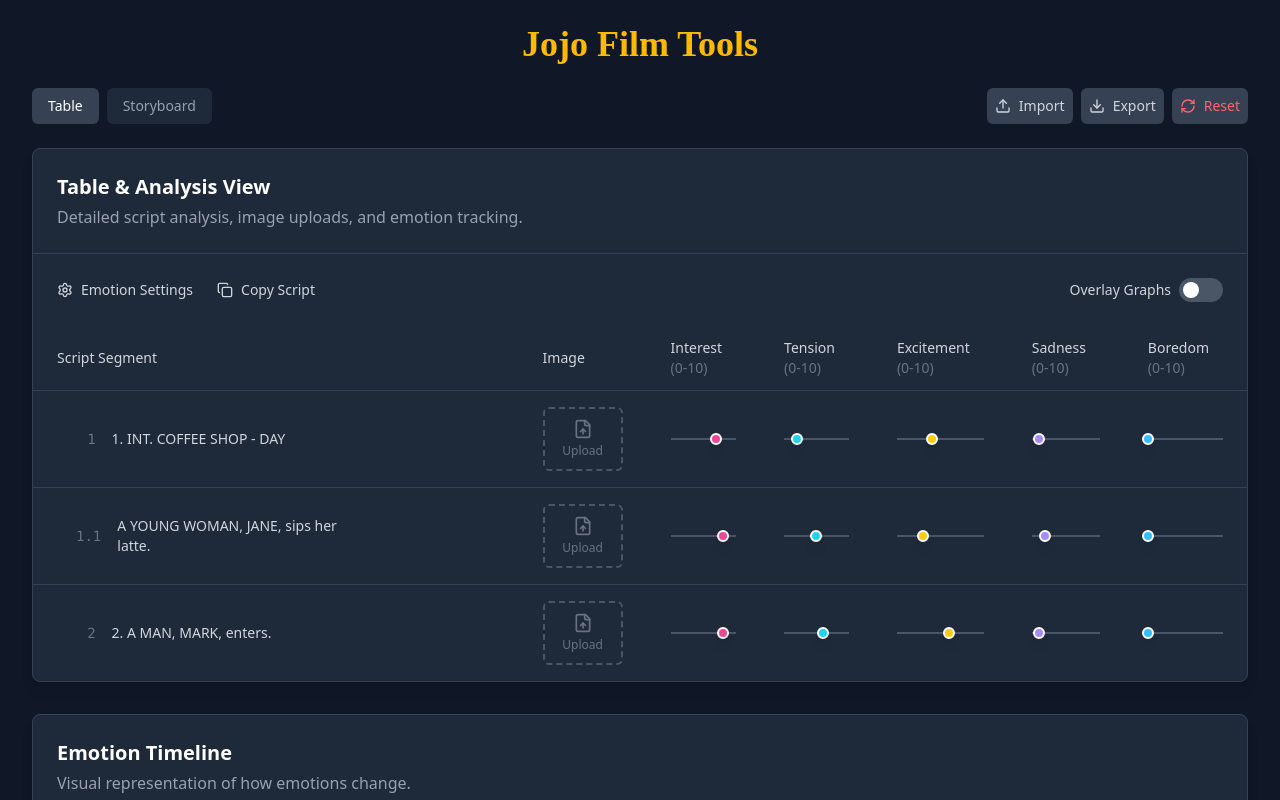
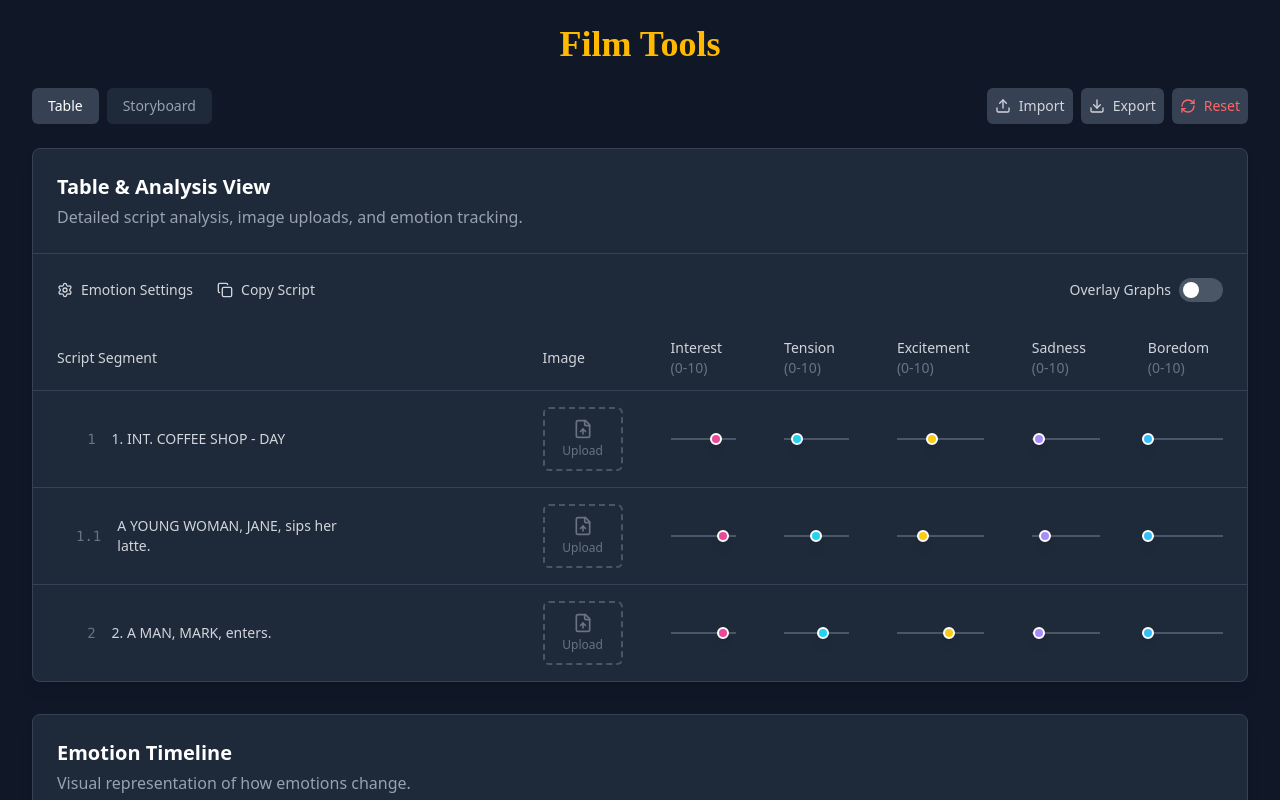
Before and after one commit to jojotaro1994/FilmTools, a Next.js app in the folder jojo-film-tools/: page / in a window 1280 px wide. Shown: the top 800 px of the page. Built offline with nearby package versions, Linux system fonts and the light colour scheme.

Commit message:
MA-0004: thank Jalex Rosa,remove my name

```diff
--- a/jojo-film-tools/package.json
+++ b/jojo-film-tools/package.json
@@ -1,5 +1,5 @@
 {
-  "name": "jojo-film-tools",
+  "name": "film-tools",
   "version": "0.1.0",
   "private": true,
   "scripts": {
--- a/jojo-film-tools/src/app/layout.tsx
+++ b/jojo-film-tools/src/app/layout.tsx
@@ -5,7 +5,7 @@
 const inter = Inter({ subsets: ["latin"] });
 
 export const metadata: Metadata = {
-  title: "Jojo Film Tools",
+  title: " Film Tools",
   description: "A tool for script analysis and storyboarding.",
 };
 
--- a/jojo-film-tools/src/app/page.tsx
+++ b/jojo-film-tools/src/app/page.tsx
@@ -310,7 +310,7 @@
         const url = URL.createObjectURL(blob);
         const a = document.createElement('a');
         a.href = url;
-        a.download = 'jojo-film-tools-data.json';
+        a.download = 'film-tools-data.json';
         document.body.appendChild(a);
         a.click();
         document.body.removeChild(a);
@@ -344,7 +344,7 @@
 
     return (
         <div className="bg-gray-900 text-gray-200 min-h-screen font-sans">
-            <header className="py-6 px-4 sm:px-6 lg:px-8"><div className="text-center"><h1 className="text-4xl font-bold text-amber-400" style={{fontFamily: "'Brush Script MT', cursive"}}>Jojo Film Tools</h1></div></header>
+            <header className="py-6 px-4 sm:px-6 lg:px-8"><div className="text-center"><h1 className="text-4xl font-bold text-amber-400" style={{fontFamily: "'Brush Script MT', cursive"}}> Film Tools</h1></div></header>
             <main className="px-4 sm:px-6 lg:px-8 pb-12">
                 <div className="max-w-7xl mx-auto">
                     <div className="flex items-center justify-between mb-6 flex-wrap gap-4">
```
Also changed, not shown: 2 other files (tests, documents, lock files or other folders).
